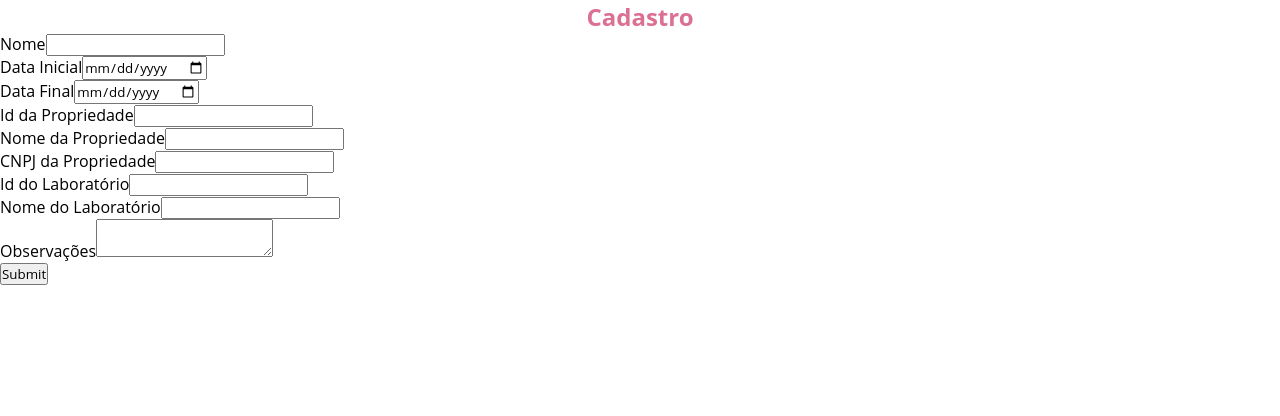
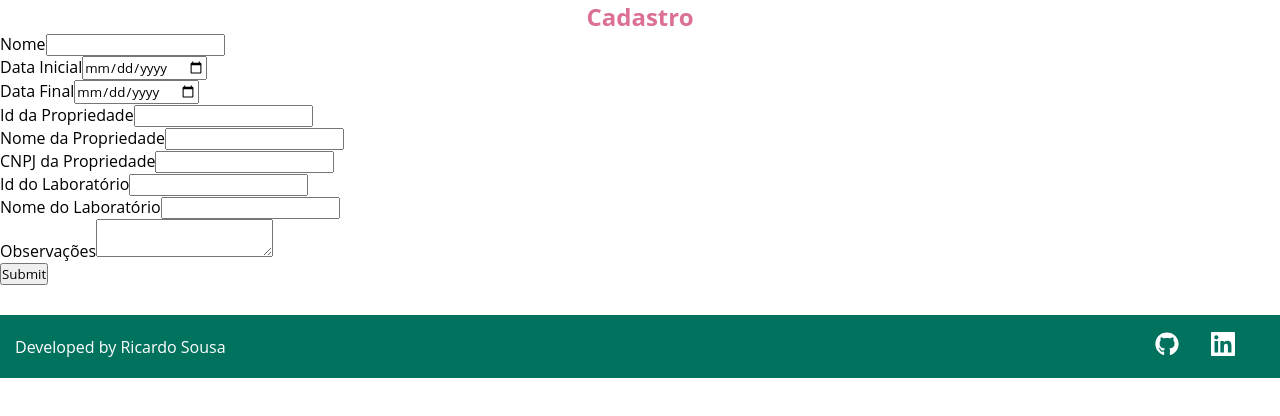
Before and after one commit to ricardo-sousa-dev/agrotis-frontend, a React (Create React App) app: page / in a window 1280 px wide. Shown: the top 416 px of the page. Built offline with nearby package versions, Linux system fonts and the light colour scheme.

Commit message:
feat: insert footer

```diff
--- a/package.json
+++ b/package.json
@@ -13,6 +13,7 @@
     "react": "^18.1.0",
     "react-dom": "^18.1.0",
     "react-hook-form": "^7.31.1",
+    "react-icons": "^4.3.1",
     "react-router": "^6.3.0",
     "react-router-dom": "^6.3.0",
     "react-scripts": "5.0.1",
--- /dev/null
+++ b/src/components/SimpleFooter.jsx
@@ -0,0 +1,31 @@
+import React from 'react';
+import { Link } from 'react-router-dom';
+import '../css/components/simpleFooter.css';
+import { GrLinkedin } from 'react-icons/gr';
+import { FaGithub } from 'react-icons/fa';
+
+function SimpleFooter() {
+  return (
+    <div className="simple-footer">
+      <div className="developer">
+        Developed by Ricardo Sousa
+      </div>
+      <div className="social-media">
+        <Link
+          to="https://github.com/ricardo-sousa-dev"
+          className="link-github"
+        >
+          <FaGithub className="icon-social-media"/>
+        </Link>
+        <Link
+          to="https://www.linkedin.com/in/rwmsousa/"
+          className="link-linkedin"
+        >
+          <GrLinkedin className="icon-social-media"/>
+        </Link>
+      </div>
+    </div>
+  );
+}
+
+export default SimpleFooter;
--- /dev/null
+++ b/src/css/components/simpleFooter.css
@@ -0,0 +1,24 @@
+.simple-footer {
+    background-color: #00725D;
+    color: white;
+    display: flex;
+    justify-content: space-between;
+    align-items: center;
+    width: 100%;
+    padding: 15px;
+    margin-top: 30px;
+}
+
+.social-media {
+    display: flex;
+    justify-content: space-between;
+    width: 100px;
+    font-size: 24px;
+    margin: 0 20px;
+    padding: 0;
+}
+
+.icon-social-media {
+    color: white;
+    margin: 0 10px;
+}
--- a/src/pages/FormPage.jsx
+++ b/src/pages/FormPage.jsx
@@ -1,9 +1,13 @@
 import React from 'react';
 import Form from '../components/Form';
+import SimpleFooter from '../components/SimpleFooter';
 
 function FormPage() {
   return (
-    <Form />
+    <>
+      <Form />
+      <SimpleFooter />
+    </>
   );
 }
 
```
Also changed, not shown: 1 other file (tests, documents, lock files or other folders).
